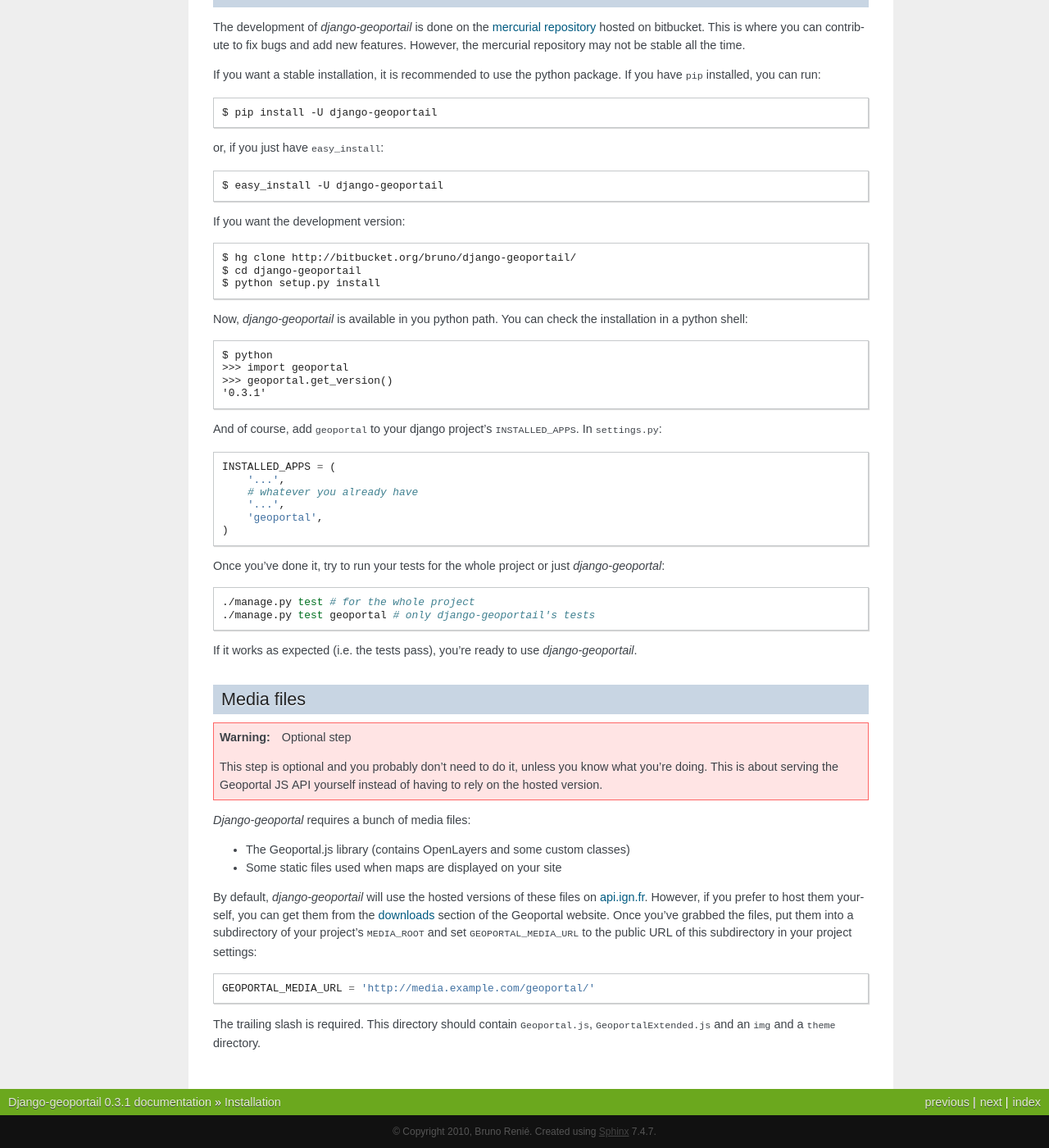
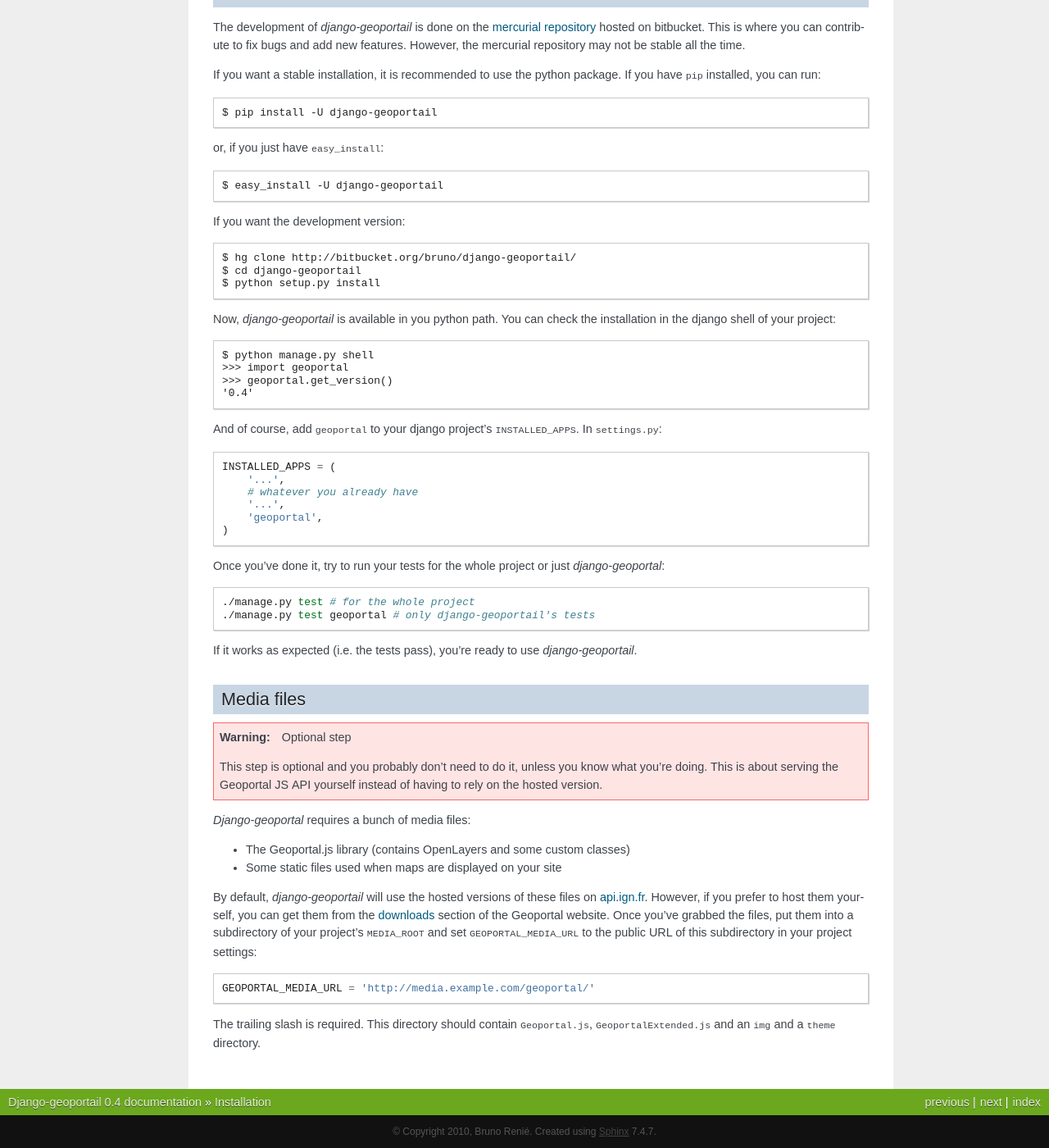
Before and after one commit to brutasse/django-geoportail, a Sphinx documentation site: the page built from docs/source/installation.rst, in a window 1280 px wide and 1400 px high, scrolled down 808 px. Shown: the whole window at 82% size. Built offline with Sphinx 7.4.7, drawn with Linux system fonts in a browser that asks for light colours; some of the changed text lies outside the part shown.

Commit message:
Releasing 0.4

```diff
--- a/docs/source/conf.py
+++ b/docs/source/conf.py
@@ -47,9 +47,9 @@
 # built documents.
 #
 # The short X.Y version.
-version = '0.3'
+version = '0.4'
 # The full version, including alpha/beta/rc tags.
-release = '0.3.1'
+release = '0.4'
 
 # The language for content autogenerated by Sphinx. Refer to documentation
 # for a list of supported languages.
--- a/docs/source/installation.rst
+++ b/docs/source/installation.rst
@@ -73,12 +73,12 @@
 .. _mercurial repository: http://bitbucket.org/bruno/django-geoportail/
 
 Now, *django-geoportail* is available in you python path. You can check the
-installation in a python shell::
+installation in the django shell of your project::
 
-    $ python
+    $ python manage.py shell
     >>> import geoportal
     >>> geoportal.get_version()
-    '0.3.1'
+    '0.4'
 
 And of course, add ``geoportal`` to your django project's ``INSTALLED_APPS``.
 In ``settings.py``:
--- a/geoportal/__init__.py
+++ b/geoportal/__init__.py
@@ -1,6 +1,6 @@
 from geoportal import utils, admin, templatetags, forms
 
-VERSION = (0, 3, 1)
+VERSION = (0, 4)
 
 
 def get_version():
--- a/setup.py
+++ b/setup.py
@@ -4,7 +4,7 @@
 
 setup(
     name='django-geoportail',
-    version='0.3.1',
+    version='0.4',
     author=u'Bruno Renie',
     author_email='bruno@renie.fr',
     packages=find_packages(),
```
